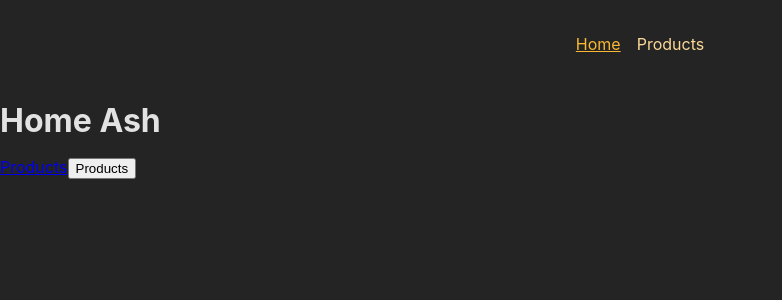
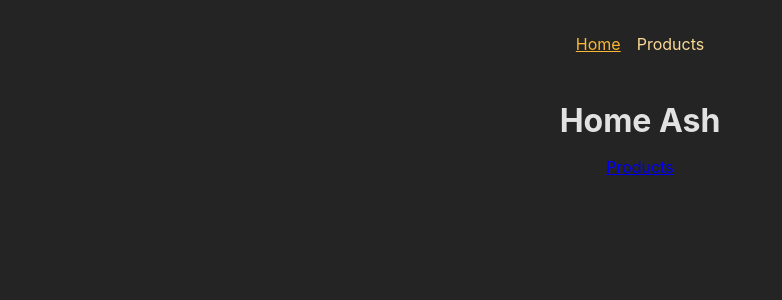
Before and after one commit to agdc101/react-routing-demo, a React (Create React App) app: page / in a window 1280 px wide. Shown: the top 300 px of the page, without its empty margins (0-782 px from the left). Built offline with nearby package versions, Linux system fonts and the light colour scheme.

Commit message:
app routing changes

```diff
--- a/src/App.js
+++ b/src/App.js
@@ -11,9 +11,9 @@ const BrowserRouter = createBrowserRouter([
     element: <RootLayout />,
     errorElement: <ErrorPage/>,
     children: [
-      { path: '/', element: <HomePage /> },
-      { path: '/products', element: <ProductsPage /> },
-      { path: '/products/:productId', element: <ProductDetailPage /> }
+      { index: true, element: <HomePage /> },
+      { path: 'products', element: <ProductsPage /> },
+      { path: 'products/:productId', element: <ProductDetailPage /> }
     ]
   }
 ]);
--- a/src/index.css
+++ b/src/index.css
@@ -43,6 +43,10 @@ body {
   margin: 0;
 }
 
+main {
+  text-align: center;
+}
+
 ul {
   list-style: none;
   margin: 0;
--- a/src/routes/Home.js
+++ b/src/routes/Home.js
@@ -10,8 +10,8 @@ function HomePage() {
   return (
     <div>
         <h1>Home Ash</h1>
-        <Link to="/products">Products</Link>
-        <button onClick={navigateHandler}>Products</button>
+        <Link to="products">Products</Link>
+        {/* <button onClick={navigateHandler}>Products</button> */}
     </div>
   );
 }
--- a/src/routes/ProductDetail.js
+++ b/src/routes/ProductDetail.js
@@ -1,4 +1,5 @@
 import { useParams } from 'react-router-dom';
+import { Link } from 'react-router-dom';
 
 function ProductDetailPage() {
     const params = useParams();
@@ -7,6 +8,7 @@ function ProductDetailPage() {
         <div>
             <h1>Product Detail Page</h1>
             <p>{params.productId}</p>
+            <p><Link to=".." relative="path">Back</Link></p>
         </div>
     )
 }
--- a/src/routes/Products.js
+++ b/src/routes/Products.js
@@ -14,7 +14,7 @@ function ProductsPage() {
       <ul>
         {PRODUCTS.map(product => (
           <li key={product.id}>
-            <Link to={`/products/${product.id}`}>{product.title}</Link>
+            <Link to={product.id}>{product.title}</Link>
           </li>
         ))}
       </ul>
```
